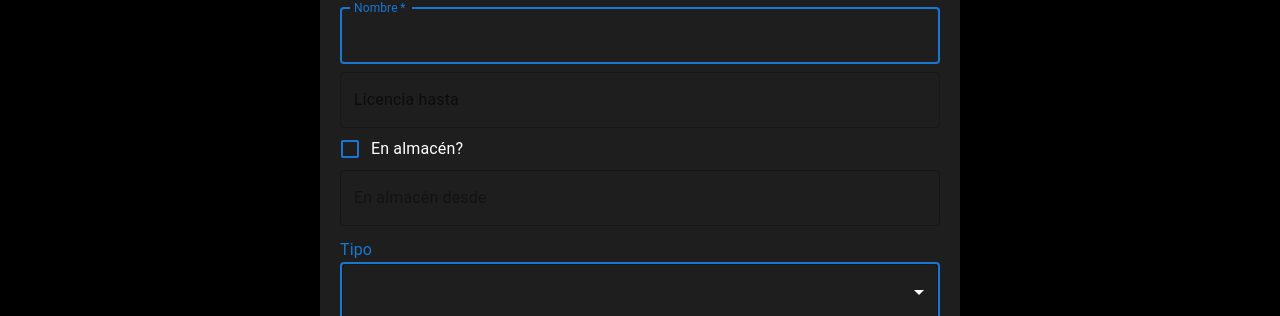
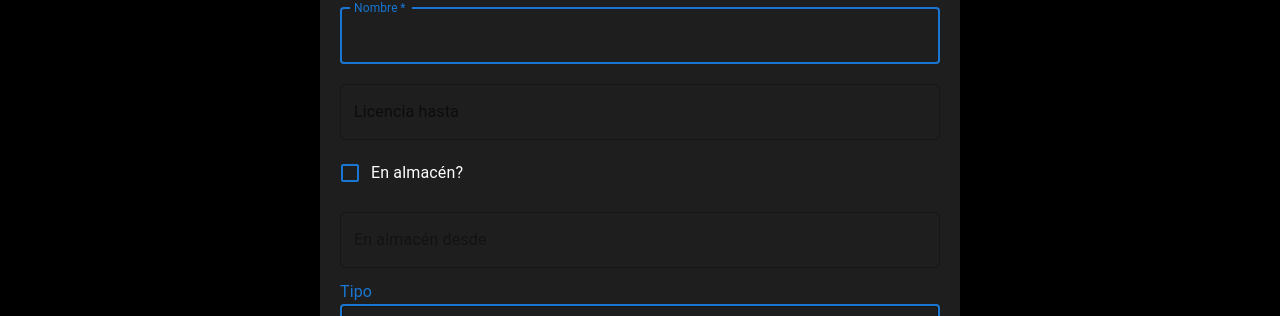
Before and after one commit to pelayord76/frontProyecto, a React (Vite) app: page /maquina/edit/1 in a window 1280 px wide. Shown: the part 216-532 px from the top of the page. Built offline with nearby package versions, Linux system fonts and the light colour scheme; no server answers.

Commit message:
estilos en los formularios

```diff
--- a/src/components/maquina/MaquinaCreate.jsx
+++ b/src/components/maquina/MaquinaCreate.jsx
@@ -117,6 +117,7 @@ export const MaquinaCreate = () => {
               }}
             />
           )}
+          sx={{ marginTop: "2%" }}
         />
       </LocalizationProvider>
       <FormControlLabel
@@ -131,6 +132,8 @@ export const MaquinaCreate = () => {
         style={{
           color: "#FFFFFF",
           margin: "normal",
+          marginTop: "2%",
+          marginBottom: "1%",
         }}
       />
       <LocalizationProvider dateAdapter={AdapterDayjs}>
@@ -149,6 +152,7 @@ export const MaquinaCreate = () => {
               }}
             />
           )}
+          sx={{ marginTop: "2%" }}
         />
       </LocalizationProvider>
       <InputLabel
--- a/src/components/maquina/MaquinaUpdate.jsx
+++ b/src/components/maquina/MaquinaUpdate.jsx
@@ -22,7 +22,8 @@ export const MaquinaUpdate = () => {
   const { id } = useParams();
   const navigate = useNavigate();
   const [nombre, setNombre] = useState("");
-  const [fechaVencimientoLicencia, setFechaVencimientoLicencia] = useState(null);
+  const [fechaVencimientoLicencia, setFechaVencimientoLicencia] =
+    useState(null);
   const [almacenada, setAlmacenada] = useState(false);
   const [fechaAlmacenada, setFechaAlmacenada] = useState(null);
   const [tipoMaquina, setTipoMaquina] = useState("");
@@ -147,6 +148,7 @@ export const MaquinaUpdate = () => {
               }}
             />
           )}
+          sx={{ marginTop: "2%" }}
         />
       </LocalizationProvider>
       <FormControlLabel
@@ -161,6 +163,8 @@ export const MaquinaUpdate = () => {
         style={{
           color: "#FFFFFF",
           margin: "normal",
+          marginTop: "2%",
+          marginBottom:"1%"
         }}
       />
       <LocalizationProvider dateAdapter={AdapterDayjs}>
@@ -179,6 +183,7 @@ export const MaquinaUpdate = () => {
               }}
             />
           )}
+          sx={{ marginTop: "2%" }}
         />
       </LocalizationProvider>
       <InputLabel
```
